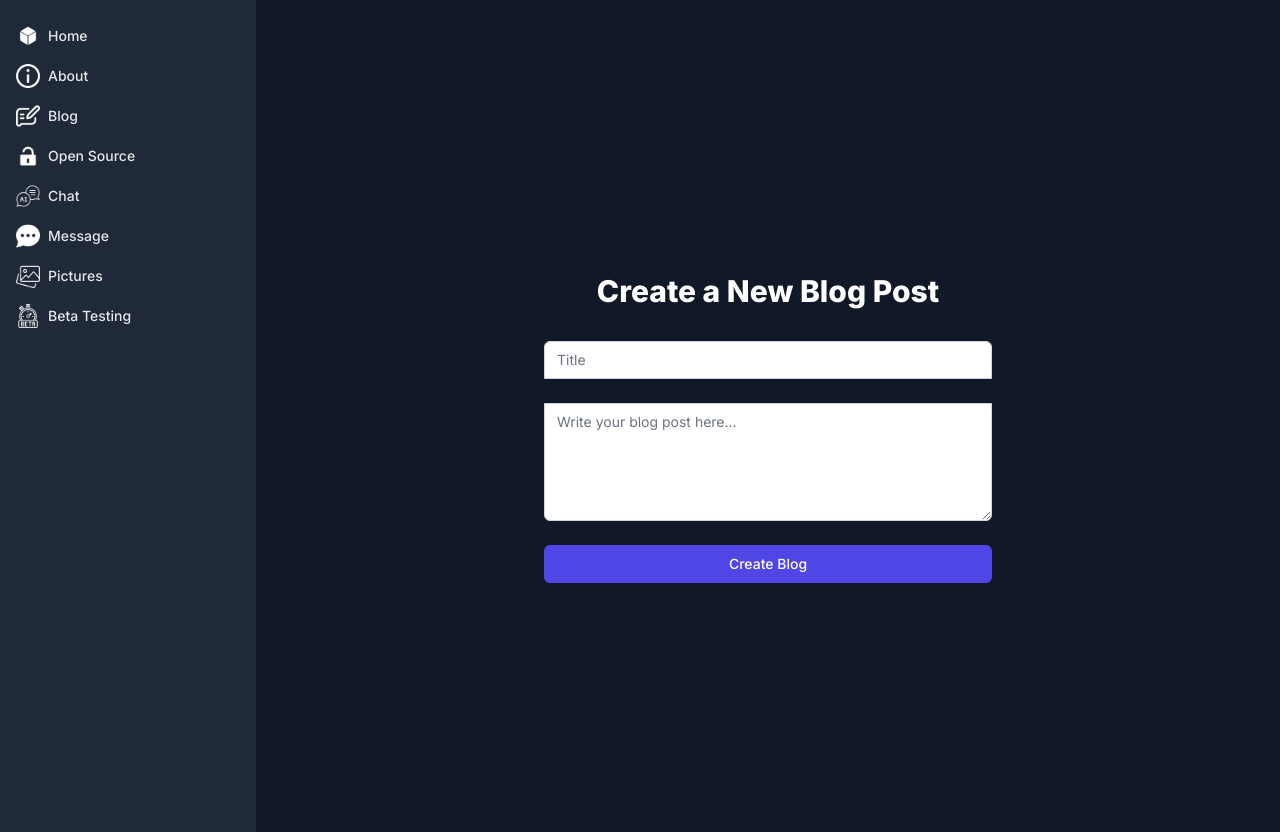
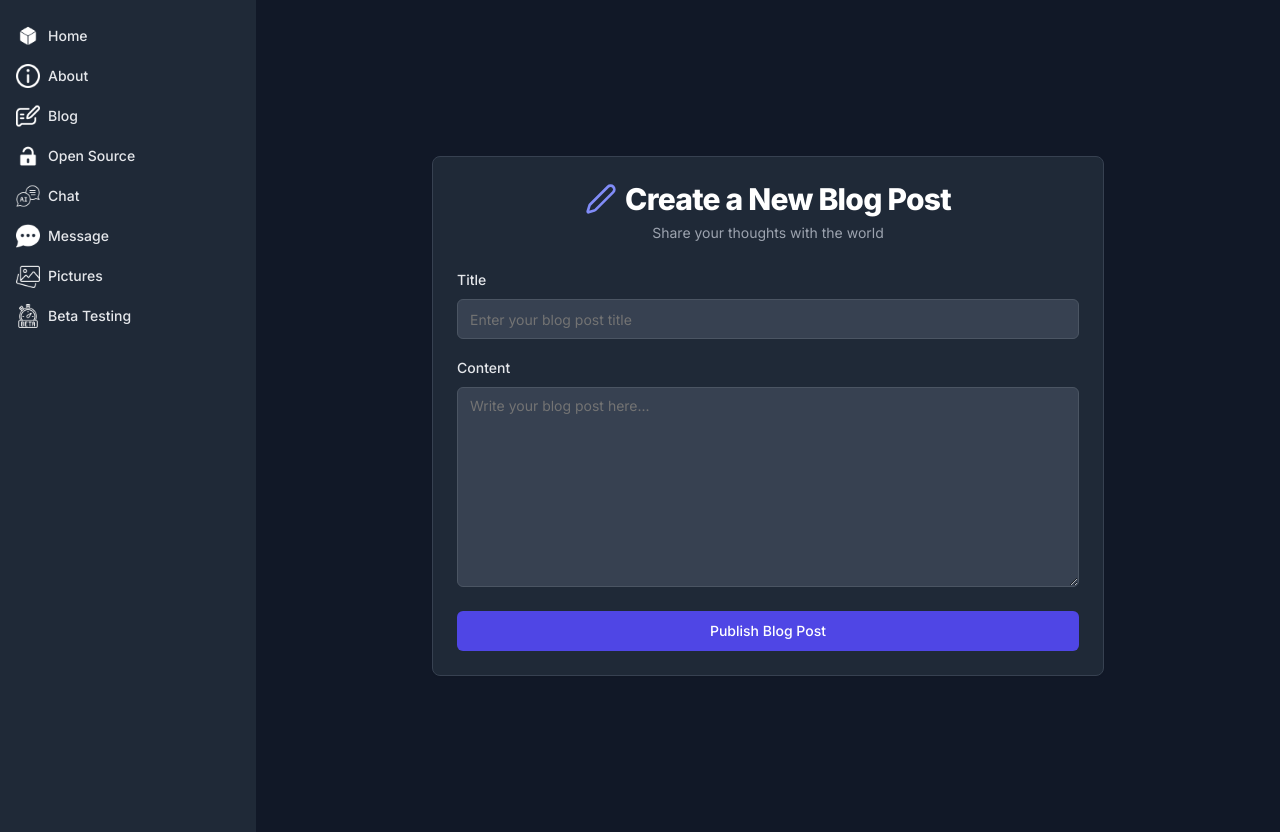
Before and after one commit to daulric/daulric.io, a Next.js app: page /blog/create in a window 1280 px wide. Built offline with nearby package versions, Linux system fonts and the light colour scheme.

Commit message:
updates to stuff

```diff
--- a/package.json
+++ b/package.json
@@ -15,6 +15,7 @@
     "@google/generative-ai": "^0.16.0",
     "@radix-ui/react-collapsible": "^1.1.0",
     "@radix-ui/react-dialog": "^1.1.1",
+    "@radix-ui/react-label": "^2.1.0",
     "@radix-ui/react-scroll-area": "^1.1.0",
     "@radix-ui/react-separator": "^1.1.0",
     "@radix-ui/react-slot": "^1.1.0",
--- a/src/app/blog/[id]/page.jsx
+++ b/src/app/blog/[id]/page.jsx
@@ -56,13 +56,13 @@ export default async function BlogPost({ params }) {
               <LikeButton id={params.id} />
             </div>
           </CardHeader>
-          <Separator className="bg-gray-700" />
+          <Separator className="bg-gray-800" />
           <CardContent className="pt-6">
             <Markdown className="prose prose-invert max-w-none whitespace-pre-line text-gray-100">
               {blog.content}
             </Markdown>
           </CardContent>
-          <Separator className="bg-gray-700" />
+          <Separator className="bg-gray-800" />
           <CardFooter className="justify-center pt-6">
             <Button variant="ghost" asChild className="text-blue-400 hover:text-blue-300 hover:bg-gray-700">
               <Link href="/blog">
--- a/src/app/blog/create/page.jsx
+++ b/src/app/blog/create/page.jsx
@@ -1,76 +1,83 @@
-import { redirect } from "next/navigation"
-import axios from "axios"
+import React from 'react';
+import { redirect } from "next/navigation";
+import axios from "axios";
+import { Button } from "@/components/ui/button";
+import { Input } from "@/components/ui/input";
+import { Textarea } from "@/components/ui/textarea";
+import { Card, CardHeader, CardTitle, CardDescription, CardContent, CardFooter } from "@/components/ui/card";
+import { Label } from "@/components/ui/label";
+import { PenIcon } from "lucide-react";
 
 export const metadata = {
   title: "Blog - Create",
   description: "Create Your Very Own Blog",
-}
+};
 
-async function handlePost( FormData) {
-  "use server"
+async function handlePost(formData) {
+  "use server";
 
-  const { title, content } = Object.fromEntries(FormData)
+  const { title, content } = Object.fromEntries(formData);
 
-  const {data: blog_data, status} = await axios.post(`${process.env.NEXT_URL}/api/blog`, {
+  try {
+    const { data: blog_data, status } = await axios.post(`${process.env.NEXT_PUBLIC_API_URL}/api/blog`, {
       title: title,
       content: content,
-  })
+    });
 
-  if (status === 500) {
-    throw new Error("Error Creating Post")
+    if (status === 200) {
+      redirect(`/blog/${blog_data.blog_id}`);
     } else {
-    redirect(`/blog/${blog_data.blog_id}`)
+      throw new Error("Unexpected status code");
     }
-
+  } catch (error) {
+    console.error("Error creating post:", error);
+    throw new Error("Error Creating Post");
+  }
 }
 
 export default function CreateBlog() {
-
   return (
     <div className="min-h-screen bg-gray-900 flex items-center justify-center py-12 px-4 sm:px-6 lg:px-8">
-      <div className="max-w-md w-full space-y-8">
-        <div>
-          <h2 className="mt-6 text-center text-3xl font-extrabold text-white">
+      <Card className="w-full max-w-2xl bg-gray-800 border-gray-700">
+        <CardHeader>
+          <CardTitle className="text-3xl font-extrabold text-center flex items-center justify-center text-white">
+            <PenIcon className="w-8 h-8 mr-2 text-indigo-400" />
             Create a New Blog Post
-          </h2>
-        </div>
-        <form action={handlePost} className="mt-8 space-y-6">
-          <div>
-            <label htmlFor="title" className="sr-only">
-              Title
-            </label>
-            <input
+          </CardTitle>
+          <CardDescription className="text-center text-gray-400">
+            Share your thoughts with the world
+          </CardDescription>
+        </CardHeader>
+        <form action={handlePost}>
+          <CardContent className="space-y-4">
+            <div className="space-y-2">
+              <Label htmlFor="title" className="text-gray-200">Title</Label>
+              <Input
                 id="title"
                 name="title"
-              type="text"
                 required
-              className="appearance-none rounded-none relative block w-full px-3 py-2 border border-gray-300 placeholder-gray-500 text-gray-900 rounded-t-md focus:outline-none focus:ring-indigo-500 focus:border-indigo-500 focus:z-10 sm:text-sm"
-              placeholder="Title"
+                placeholder="Enter your blog post title"
+                className="w-full bg-gray-700 border-gray-600 text-white placeholder-gray-400"
               />
             </div>
-          <div>
-            <label htmlFor="content" className="sr-only">
-              Content
-            </label>
-            <textarea
+            <div className="space-y-2">
+              <Label htmlFor="content" className="text-gray-200">Content</Label>
+              <Textarea
                 id="content"
                 name="content"
-              rows="5"
                 required
-              className="appearance-none rounded-none relative block w-full px-3 py-2 border border-gray-300 placeholder-gray-500 text-gray-900 rounded-b-md focus:outline-none focus:ring-indigo-500 focus:border-indigo-500 focus:z-10 sm:text-sm"
                 placeholder="Write your blog post here..."
-            ></textarea>
+                className="min-h-[200px] bg-gray-700 border-gray-600 text-white placeholder-gray-400"
+              />
             </div>
-          <div>
-            <button
-              type="submit"
-              className="group relative w-full flex justify-center py-2 px-4 border border-transparent text-sm font-medium rounded-md text-white bg-indigo-600 hover:bg-indigo-700 focus:outline-none focus:ring-2 focus:ring-offset-2 focus:ring-indigo-500"
-            >
-              Create Blog
-            </button>
+          </CardContent>
+          <CardFooter>
+            <Button type="submit" className="w-full bg-indigo-600 hover:bg-indigo-700 text-white">
+              Publish Blog Post
+            </Button>
+          </CardFooter>
+        </form>
+      </Card>
     </div>
-        </form>
-      </div>
-    </div>
-  )
+  );
 }
--- /dev/null
+++ b/src/components/ui/label.tsx
@@ -0,0 +1,26 @@
+"use client"
+
+import * as React from "react"
+import * as LabelPrimitive from "@radix-ui/react-label"
+import { cva, type VariantProps } from "class-variance-authority"
+
+import { cn } from "@/lib/utils"
+
+const labelVariants = cva(
+  "text-sm font-medium leading-none peer-disabled:cursor-not-allowed peer-disabled:opacity-70"
+)
+
+const Label = React.forwardRef<
+  React.ElementRef<typeof LabelPrimitive.Root>,
+  React.ComponentPropsWithoutRef<typeof LabelPrimitive.Root> &
+    VariantProps<typeof labelVariants>
+>(({ className, ...props }, ref) => (
+  <LabelPrimitive.Root
+    ref={ref}
+    className={cn(labelVariants(), className)}
+    {...props}
+  />
+))
+Label.displayName = LabelPrimitive.Root.displayName
+
+export { Label }
```
Also changed, not shown: 1 other file (tests, documents, lock files or other folders). Lines whose indentation alone changed are shown as unchanged.
